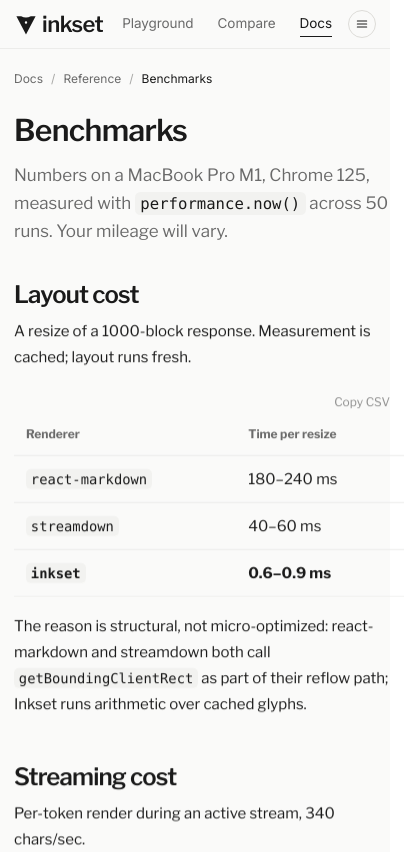
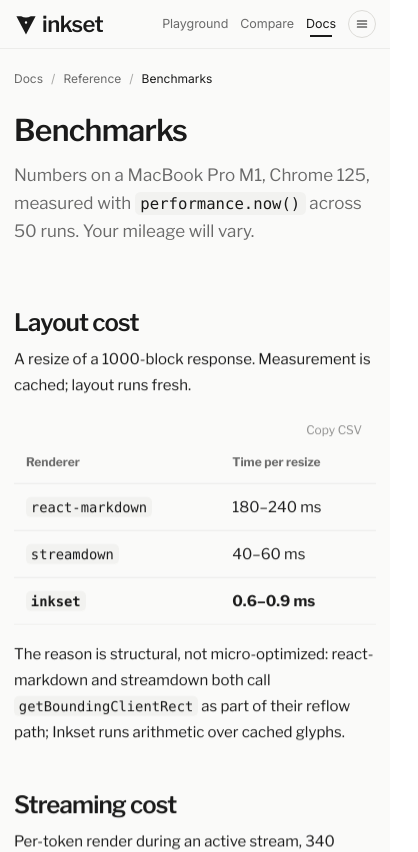
Before and after one commit to daviskeene/inkset, a Next.js app in the folder apps/playground/: page /docs/benchmarks in a window 390 px wide. Shown: the top 852 px of the page, 418 px wide, since content can reach past the window. Built offline with nearby package versions, Linux system fonts and the light colour scheme.

Commit message:
update: mobile

```diff
--- a/apps/playground/src/app/layout.tsx
+++ b/apps/playground/src/app/layout.tsx
@@ -62,6 +62,20 @@
 };
 
 const RESPONSIVE_CSS = `
+/* Prevent body-level horizontal scroll on any page. Any overflow from a
+   child (wide code block, unexpected layout) is clipped at the root, not
+   shifted via scroll. */
+html, body {
+  overflow-x: hidden;
+  max-width: 100%;
+}
+html, body, .pg-root {
+  box-sizing: border-box;
+}
+*, *::before, *::after {
+  box-sizing: inherit;
+}
+
 @media (max-width: 768px) {
   .pg-aside,
   .pg-playground-controls,
--- a/apps/playground/src/components/docs/docs-styles.ts
+++ b/apps/playground/src/components/docs/docs-styles.ts
@@ -93,10 +93,25 @@
     grid-template-columns: minmax(0, 1fr) !important;
     padding: 0 16px !important;
     overflow-x: hidden;
+    max-width: 100%;
   }
   .pg-docs-main {
     padding: 28px 0 96px !important;
     min-width: 0;
+    max-width: 100%;
+    overflow-x: hidden;
+  }
+  .pg-docs-main article {
+    max-width: 100% !important;
+  }
+  .pg-docs-body,
+  .pg-docs-lede {
+    max-width: 100% !important;
+    overflow-x: hidden;
+  }
+  .pg-docs-body .inkset-root,
+  .pg-docs-lede .inkset-root {
+    max-width: 100% !important;
   }
   /* The 2px left-bar active indicator reads as a dangling bracket inside
      the drawer — swap it for a filled highlight that matches the hover
--- a/apps/playground/src/components/site-nav.tsx
+++ b/apps/playground/src/components/site-nav.tsx
@@ -532,9 +532,28 @@
   .pg-site-nav {
     padding: 10px 14px !important;
     gap: 10px !important;
+    width: 100%;
+    box-sizing: border-box;
+    overflow-x: clip;
+  }
+  .pg-site-nav-brand {
+    flex: 1 1 auto !important;
+    min-width: 0 !important;
   }
   .pg-site-nav-right {
     gap: 10px !important;
+    flex-shrink: 1 !important;
+    min-width: 0 !important;
+  }
+  .pg-site-nav nav[aria-label="Primary"] {
+    display: flex !important;
+    align-items: center !important;
+    gap: 0 !important;
+    min-width: 0 !important;
+  }
+  .pg-site-nav nav[aria-label="Primary"] a {
+    font-size: 13px !important;
+    padding: 4px 7px 6px !important;
   }
   .pg-site-nav-sub,
   .pg-site-nav-brand-divider,
@@ -554,6 +573,10 @@
   .pg-site-nav-right {
     gap: 6px !important;
   }
+  .pg-site-nav nav[aria-label="Primary"] a {
+    font-size: 12.5px !important;
+    padding: 4px 6px 6px !important;
+  }
 }
 .pg-site-nav-gh:hover {
   color: var(--pg-text-primary) !important;
```
